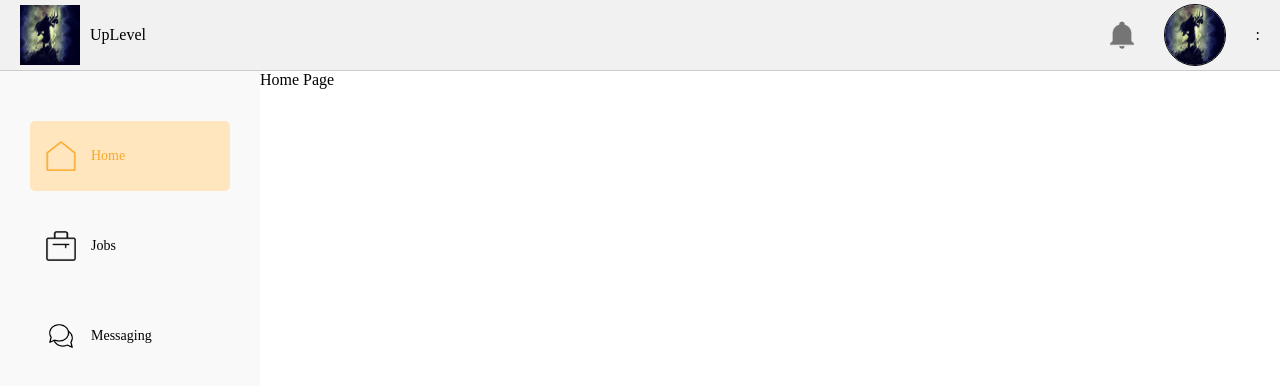
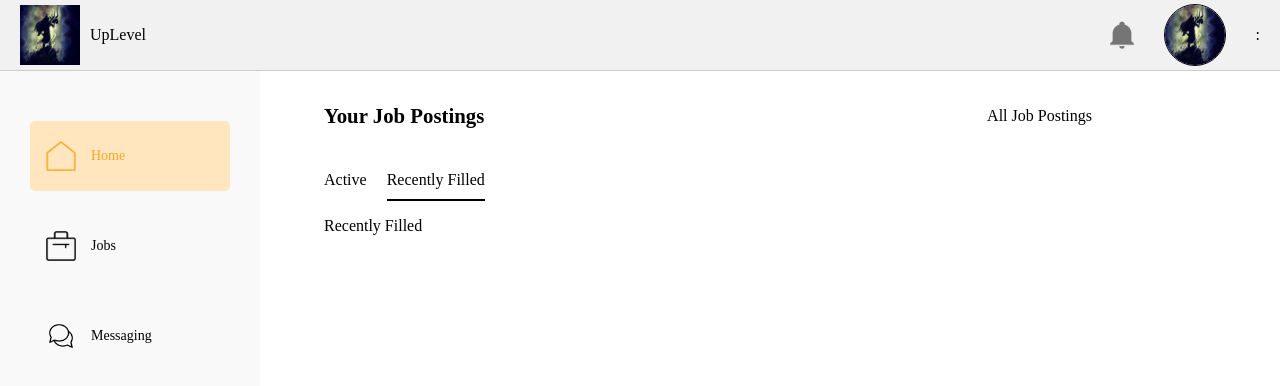
Before and after one commit to MayurSMahajan/HR-Portal, a React (Create React App) app in the folder client/: page /home in a window 1280 px wide. Shown: the top 386 px of the page. Built offline with nearby package versions, Linux system fonts and the light colour scheme.

Commit message:
feat: job posting container

```diff
--- a/client/src/components/home/Home.js
+++ b/client/src/components/home/Home.js
@@ -1,11 +1,49 @@
-import React from 'react'
+import React, { useState } from "react";
+import "./home.css";
+import JobPostingsContent from "./JobPostingsContent";
 
 const Home = () => {
-    return (
-        <div>
-          Home Page
+  const [activeFlag, setActiveFlag] = useState();
+
+  const handleNavClick = (val) => {
+    setActiveFlag(val);
+  };
+
+  return (
+    <div className="home-container">
+      <div className="job-postings-container">
+        <div className="job-postings-header-section">
+          <h2 className="job-postings-heading">Your Job Postings</h2>
+          <p className="job-postings-view-all">All Job Postings</p>
         </div>
-    )
-}
+        <div className="job-postings-navigation">
+          <p
+            className={
+              activeFlag
+                ? "job-postings-nav-links selected"
+                : "job-postings-nav-links"
+            }
+            onClick={() => handleNavClick(true)}
+          >
+            Active
+          </p>
+          <p
+            className={
+              activeFlag
+                ? "job-postings-nav-links"
+                : "job-postings-nav-links selected"
+            }
+            onClick={() => handleNavClick(false)}
+          >
+            Recently Filled
+          </p>
+        </div>
+        <div className="job-postings-content">
+          <JobPostingsContent jobPostingsFlag={activeFlag} />
+        </div>
+      </div>
+    </div>
+  );
+};
 
 export default Home;
--- /dev/null
+++ b/client/src/components/home/JobPostingsContent.js
@@ -0,0 +1,17 @@
+import React from "react";
+import "./home.css";
+
+const JobPostingsContent = ({ jobPostingsFlag }) => {
+    console.log(jobPostingsFlag);
+  return (
+    <div className="job-postings-content-container">
+      {jobPostingsFlag ? (
+        <div className="active-job-postings-container">Active</div>
+      ) : (
+        <div className="recently-filled-job-postings-container">Recently Filled</div>
+      )}
+    </div>
+  );
+};
+
+export default JobPostingsContent;
--- a/client/src/components/home/home.css
+++ b/client/src/components/home/home.css
@@ -1,4 +1,45 @@
-* {
-  margin: 0;
-  padding: 0;
+.home-container{
+  display: flex;
+  flex-direction: column;
+  align-items: center;
+  padding: 0 5%;
 }
+
+.job-postings-container{
+  margin: 2%;
+  width: 60vw;
+}
+
+/* ------------------------ Header Section ------------------------*/
+
+.job-postings-header-section{
+  display: flex;
+  align-items: center;
+  justify-content: space-between;
+}
+
+.job-postings-heading{
+  font-size: 1.3em;
+}
+
+.job-postings-view-all{
+  font-weight: 300;
+}
+
+/* ------------------------ Navigation Section ------------------------*/
+
+.job-postings-navigation{
+  display: flex;
+}
+
+.job-postings-nav-links{
+  cursor: pointer;
+  margin-right: 20px;
+  padding: 10px 0px;
+  border-bottom: 2px solid transparent;
+}
+
+.selected{
+  transition: ease-out 0.45s;
+  border-bottom: 2px solid black;
+}
```
